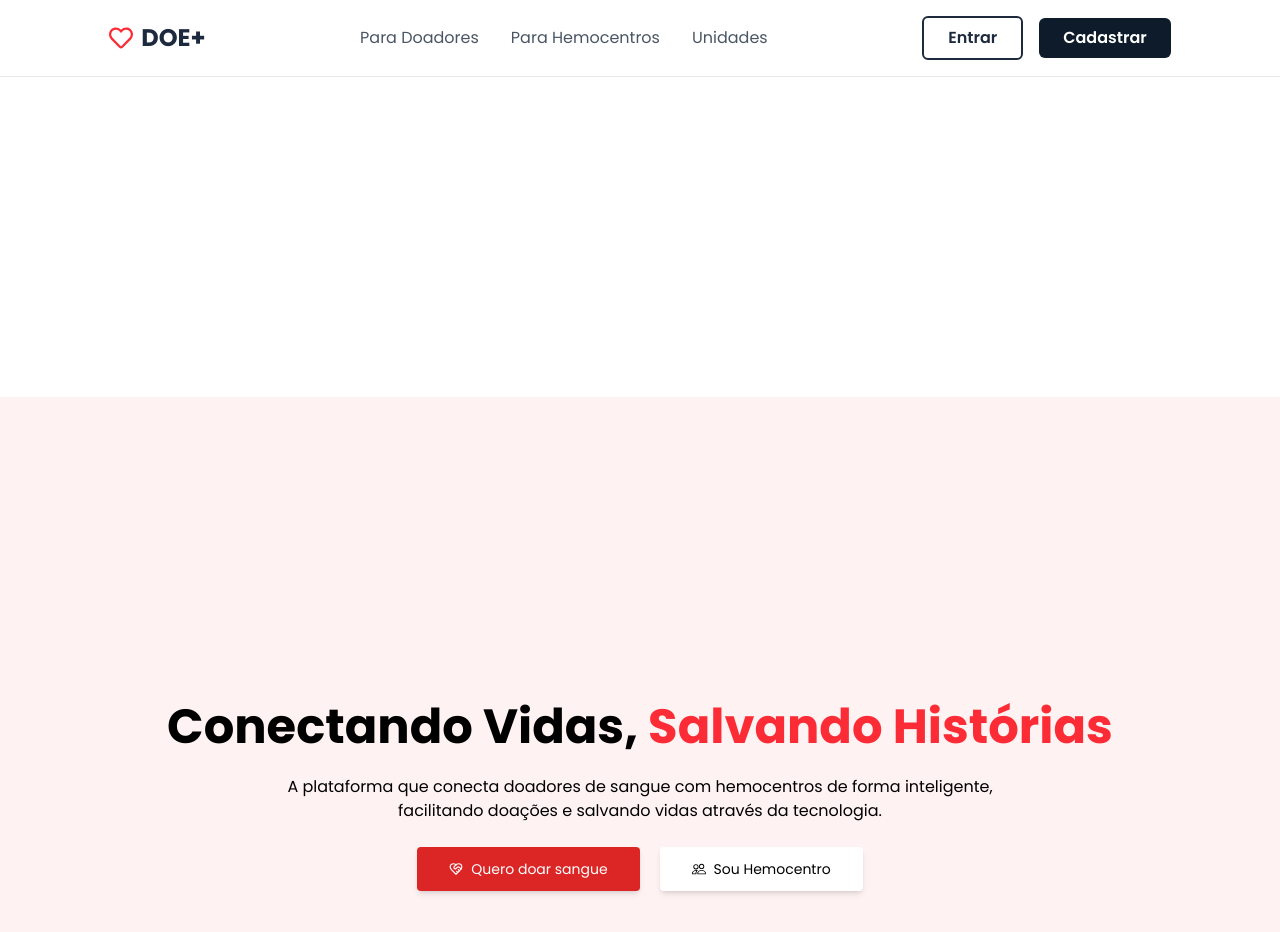
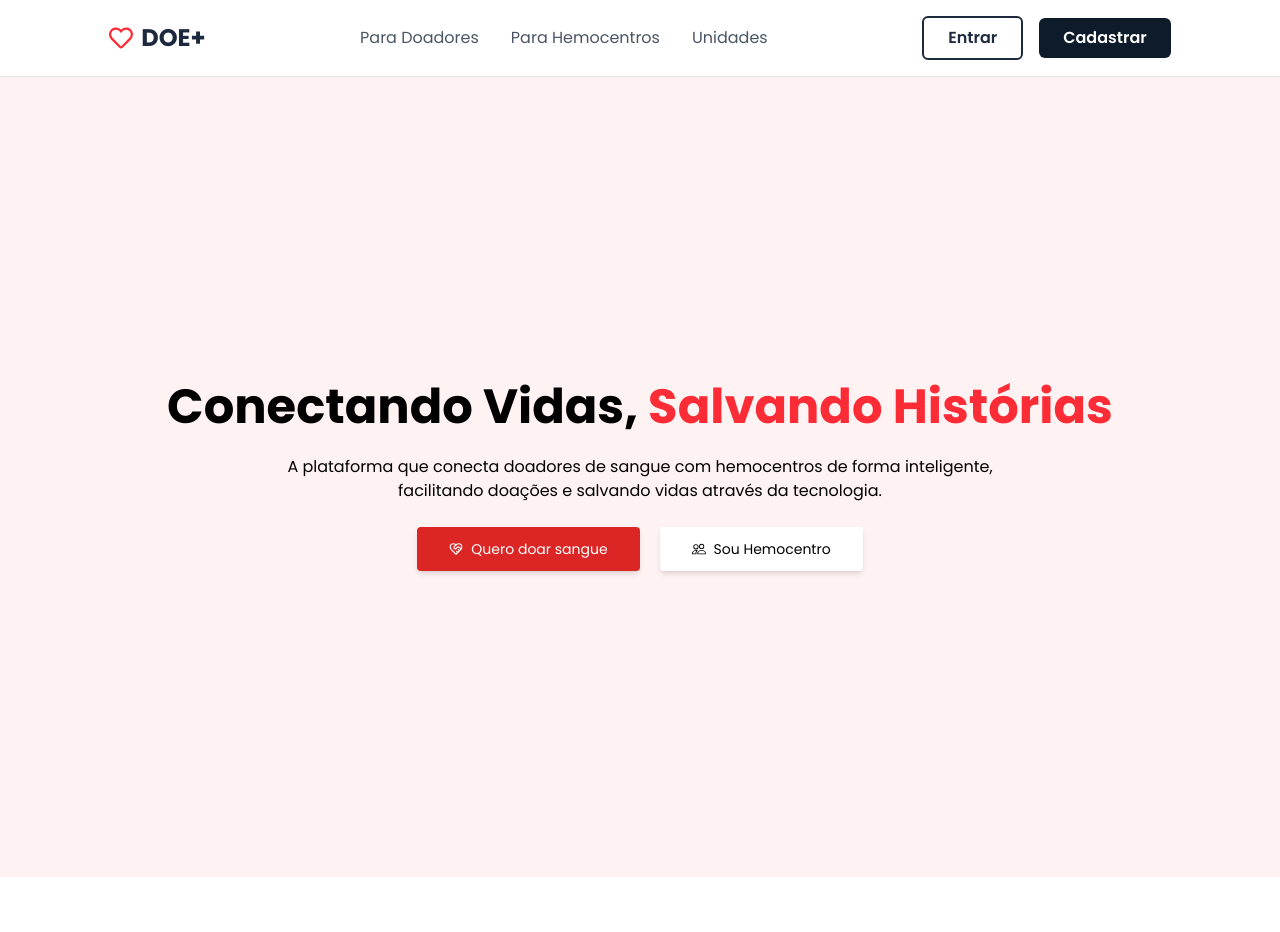
Before and after one commit to MarceloCesar30/DOE_MAIS, a Next.js app: page / in a window 1280 px wide. Shown: the top 932 px of the page. After the commit the page ends 877 px from the top, so only its background shows below. Built offline with nearby package versions, Linux system fonts and the light colour scheme.

Commit message:
Fix: Ajustes de espaçamento na hero-section

```diff
--- a/src/app/components/HeroSection.jsx
+++ b/src/app/components/HeroSection.jsx
@@ -4,7 +4,7 @@ import { LuHeartHandshake } from "react-icons/lu";
 export default function HeroSection() {
 
     return (
-        <div className="flex items-center justify-center  px-4 h-screen mt-80 p-80   bg-red-50  ">
+        <div className="flex items-center justify-center  px-4 h-screen    bg-red-50  ">
             <div className="flex flex-col gap-6   items-center">
                 <h1 className=" font-bold text-5xl ">Conectando Vidas,  <span className="text-red-500 ">Salvando Histórias</span></h1>
                 <p className="text-center font-light">A plataforma que conecta doadores de sangue com hemocentros de forma inteligente, <br /> facilitando doações e salvando vidas através da tecnologia.</p>
```
